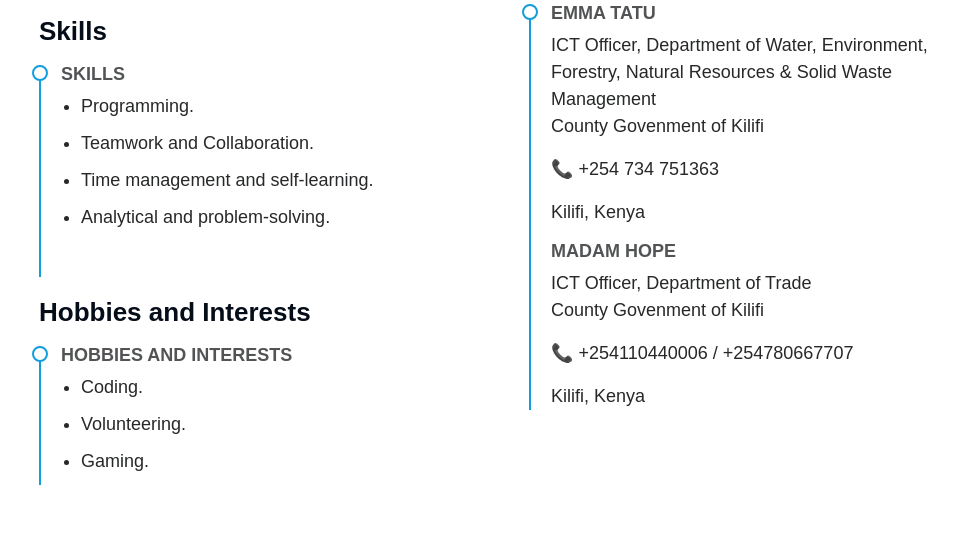
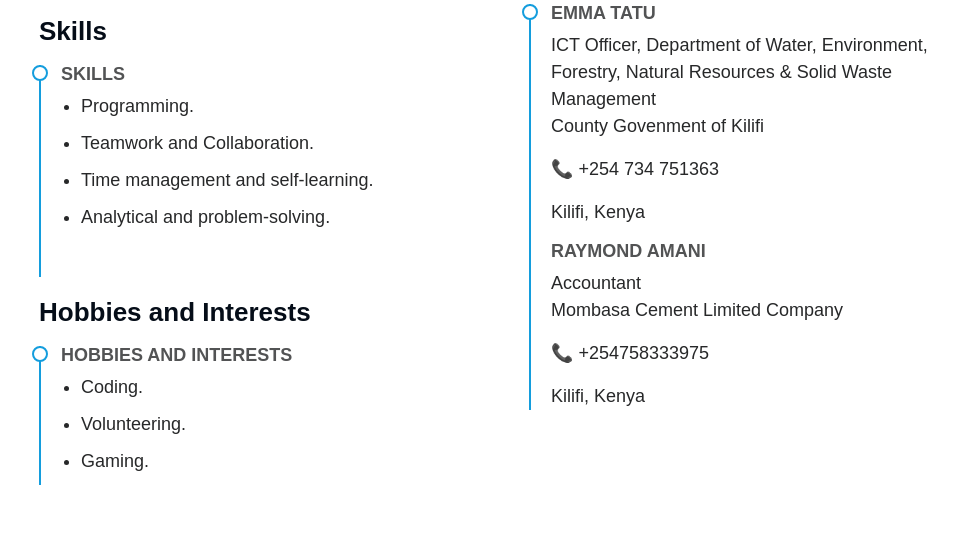
Before and after one commit to Methusela11/Kick-of-RMEKS-Software-Company, a Django app: page /methusela-enoch/ in a window 1280 px wide. Shown: the part 3014-3572 px from the top of the page, without its empty margins (273-1231 px from the left). Run offline with Django 4.2, Linux system fonts and the light colour scheme; some libraries are stand-ins or nearby versions.

Commit message:
vitae update

```diff
--- a/rmeks/templates/cv.html
+++ b/rmeks/templates/cv.html
@@ -295,9 +295,9 @@
                 <p> 📞 +254 734 751363</p>
                 <p> Kilifi, Kenya</p>
 
-              <h4>Madam Hope</h4>
-              <p>ICT Officer, Department of Trade<br>County Govenment of Kilifi</p>
-                <p> 📞 +254110440006 / +254780667707</p>
+              <h4>Raymond Amani</h4>
+              <p>Accountant<br>Mombasa Cement Limited Company</p>
+                <p> 📞 +254758333975</p>
                 <p> Kilifi, Kenya</p>
 
 
--- a/rmeks/templates/index.html
+++ b/rmeks/templates/index.html
@@ -6,7 +6,7 @@
 <head>
   <meta charset="utf-8">
   <meta content="width=device-width, initial-scale=1.0" name="viewport">
-  <title>Engineer Methuselah</title>
+  <title>Engineer Methusela</title>
   <meta content="" name="description">
   <meta content="" name="keywords">
 
```
Also changed, not shown: 1 other file.
